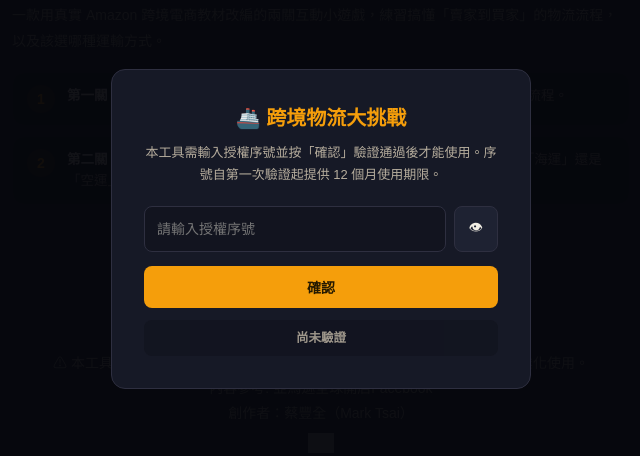
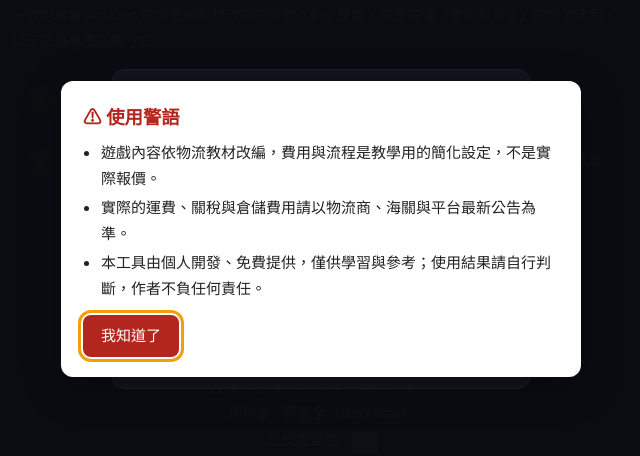
Before and after one commit to M255525/amazon-logistics-game, a plain HTML site: page index.html in a window 1280 px wide. Shown: the part 171-627 px from the top of the page, without its empty margins (319-959 px from the left). Drawn offline with Linux system fonts and the light colour scheme; no server answers; grey boxes are pictures that could not be loaded.

Commit message:
補上使用警語：頁面入口（訪客計數器旁）＋首次造訪自動跳出一次
Co-Authored-By: Claude Opus 5.5 <noreply@anthropic.com>

```diff
--- a/index.html
+++ b/index.html
@@ -1649,5 +1649,56 @@ function confetti(){
   }, RECHECK_MS);
 })();
 </script>
+
+<!-- 使用警語（2026-11-20 補齊標準配備）：頁面上的入口加在訪客計數器旁，首次造訪自動跳出一次 -->
+<style>
+.mkw-mask{position:fixed;inset:0;background:rgba(15,18,22,.55);display:flex;align-items:center;justify-content:center;padding:16px;z-index:2147483000}
+.mkw-box{background:#fff;color:#222;max-width:520px;width:100%;max-height:calc(100vh - 32px);overflow:auto;border-radius:12px;padding:20px 22px;box-shadow:0 10px 40px rgba(0,0,0,.3);font:15px/1.7 "Microsoft JhengHei","PingFang TC",system-ui,sans-serif;text-align:left}
+.mkw-box h2{margin:0 0 8px;font-size:1.15rem;color:#b3261e}
+.mkw-box ul{margin:0 0 14px;padding-left:1.2em}
+.mkw-box li{margin:4px 0}
+.mkw-box button{font:inherit;background:#b3261e;color:#fff;border:0;border-radius:8px;padding:8px 18px;cursor:pointer}
+.mkw-link{color:inherit;cursor:pointer;text-decoration:underline}
+.mkw-pill{position:fixed;left:10px;bottom:calc(10px + env(safe-area-inset-bottom,0px));z-index:2147482000;background:rgba(255,255,255,.92);color:#b3261e;border:1px solid #b3261e;border-radius:999px;padding:3px 10px;font:13px/1.4 "Microsoft JhengHei",system-ui,sans-serif;cursor:pointer}
+@media (prefers-color-scheme:dark){.mkw-box{background:#24272b;color:#eee}.mkw-box h2{color:#ff8a80}}
+</style>
+<script>
+(function(){
+  var C = {"key":"mkw.amazon-logistics-game.seen","items":["遊戲內容依物流教材改編，費用與流程是教學用的簡化設定，不是實際報價。","實際的運費、關稅與倉儲費用請以物流商、海關與平台最新公告為準。","本工具由個人開發、免費提供，僅供學習與參考；使用結果請自行判斷，作者不負任何責任。"],"noPill":false};
+  function open(){
+    if(document.querySelector('.mkw-mask')) return;
+    var m = document.createElement('div'); m.className = 'mkw-mask'; m.setAttribute('role', 'dialog'); m.setAttribute('aria-modal', 'true'); m.setAttribute('aria-label', '使用警語');
+    var b = document.createElement('div'); b.className = 'mkw-box';
+    var h = document.createElement('h2'); h.textContent = '⚠ 使用警語'; b.appendChild(h);
+    var ul = document.createElement('ul'); C.items.forEach(function(t){ var li = document.createElement('li'); li.textContent = t; ul.appendChild(li); }); b.appendChild(ul);
+    var ok = document.createElement('button'); ok.type = 'button'; ok.textContent = '我知道了'; b.appendChild(ok);
+    function close(){ m.remove(); document.removeEventListener('keydown', esc, true); try{ localStorage.setItem(C.key, '1'); }catch(e){} }
+    function esc(e){ if(e.key === 'Escape'){ e.stopPropagation(); close(); } }
+    ok.addEventListener('click', close); m.addEventListener('click', function(e){ if(e.target === m) close(); });
+    document.addEventListener('keydown', esc, true);
+    m.appendChild(b); document.body.appendChild(m); ok.focus();
+  }
+  function link(){ var a = document.createElement('a'); a.href = '#'; a.className = 'mkw-link'; a.textContent = '⚠ 使用警語'; a.addEventListener('click', function(e){ e.preventDefault(); open(); }); return a; }
+  // 入口放在訪客計數器旁邊（計數器是 JS 晚產生的也會補上）
+  function attach(){
+    var imgs = document.querySelectorAll('img[src*="visitor-badge"], img[src*="hits.sh"], img[src*="countapi"]'), n = 0;
+    Array.prototype.forEach.call(imgs, function(img){
+      var host = img.closest('a') || img;
+      if(host.previousSibling && host.previousSibling.className === 'mkw-sep') { n++; return; }
+      var s = document.createElement('span'); s.className = 'mkw-sep'; s.appendChild(link()); s.appendChild(document.createTextNode('　'));
+      host.parentNode.insertBefore(s, host); n++;
+    });
+    return n;
+  }
+  function init(){
+    var found = attach();
+    if(!found && !C.noPill){ var p = document.createElement('button'); p.type = 'button'; p.className = 'mkw-pill'; p.textContent = '⚠ 使用警語'; p.addEventListener('click', open); document.body.appendChild(p); }
+    var tm = null; if(window.MutationObserver) new MutationObserver(function(){ if(tm) return; tm = setTimeout(function(){ tm = null; attach(); }, 400); }).observe(document.body, {childList: true, subtree: true});
+    var seen = false; try{ seen = localStorage.getItem(C.key) === '1'; }catch(e){ seen = true; }
+    if(!seen) setTimeout(open, 600);
+  }
+  if(document.readyState === 'loading') document.addEventListener('DOMContentLoaded', init); else init();
+})();
+</script>
 </body>
 </html>
```
